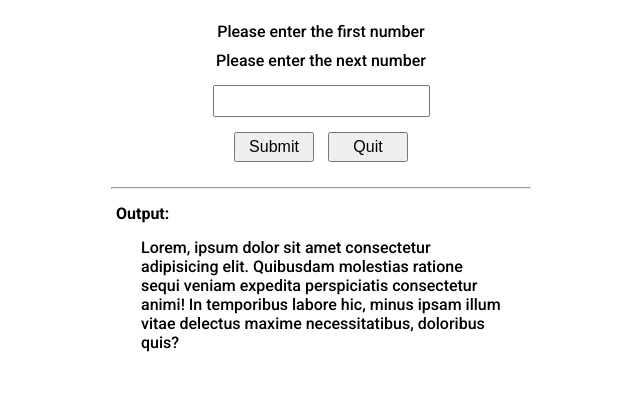
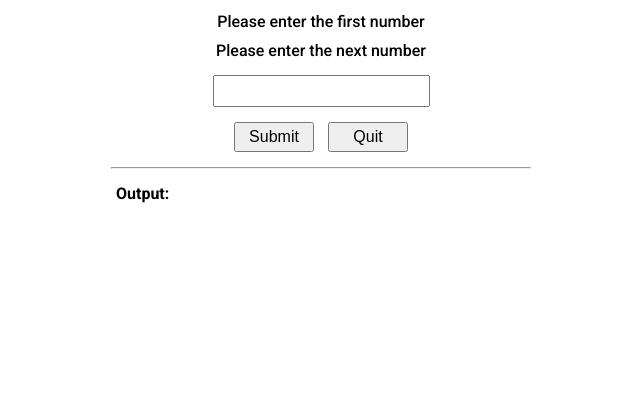
Before and after one commit to toddteis/number-program-challenge, a plain HTML site: page index.html in a window 1280 px wide. Shown: the part 402-800 px from the top of the page, without its empty margins (319-959 px from the left). Drawn offline with Linux system fonts and the light colour scheme.

Commit message:
Refactored stylesheet.

```diff
--- a/index.html
+++ b/index.html
@@ -40,9 +40,7 @@
             <div class="display-output" id="display-output">
                 <hr>
                 <h4>Output:</h4>
-                <p>Lorem, ipsum dolor sit amet consectetur adipisicing elit. Quibusdam molestias ratione sequi veniam
-                    expedita perspiciatis consectetur animi! In temporibus labore hic, minus ipsam illum vitae delectus
-                    maxime necessitatibus, doloribus quis?</p>
+                <p></p>
             </div>
         </section>
     </main>
--- a/styles.css
+++ b/styles.css
@@ -32,24 +32,12 @@ h3, h4 {
     margin: 15px;
 }
 
-input {
+input, hr {
     margin: 10px;
 }
 
-button {
+button, p, section {
     margin: 5px;
-}
-
-hr {
-    margin: 10px;
-}
-
-p {
-    margin: 5px;
-}
-
-section {
-    padding: 5px;
 }
 
 button {
```
